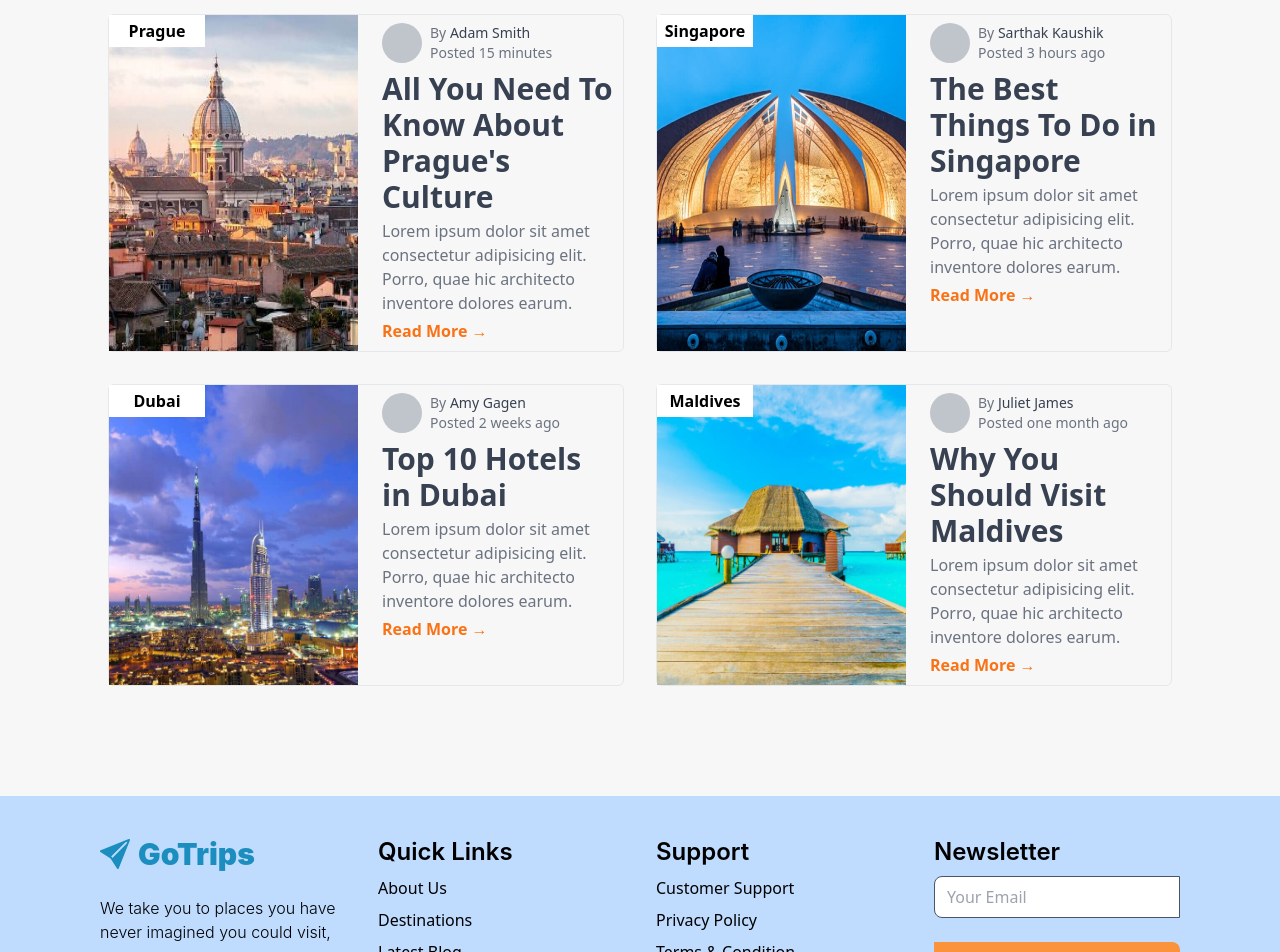
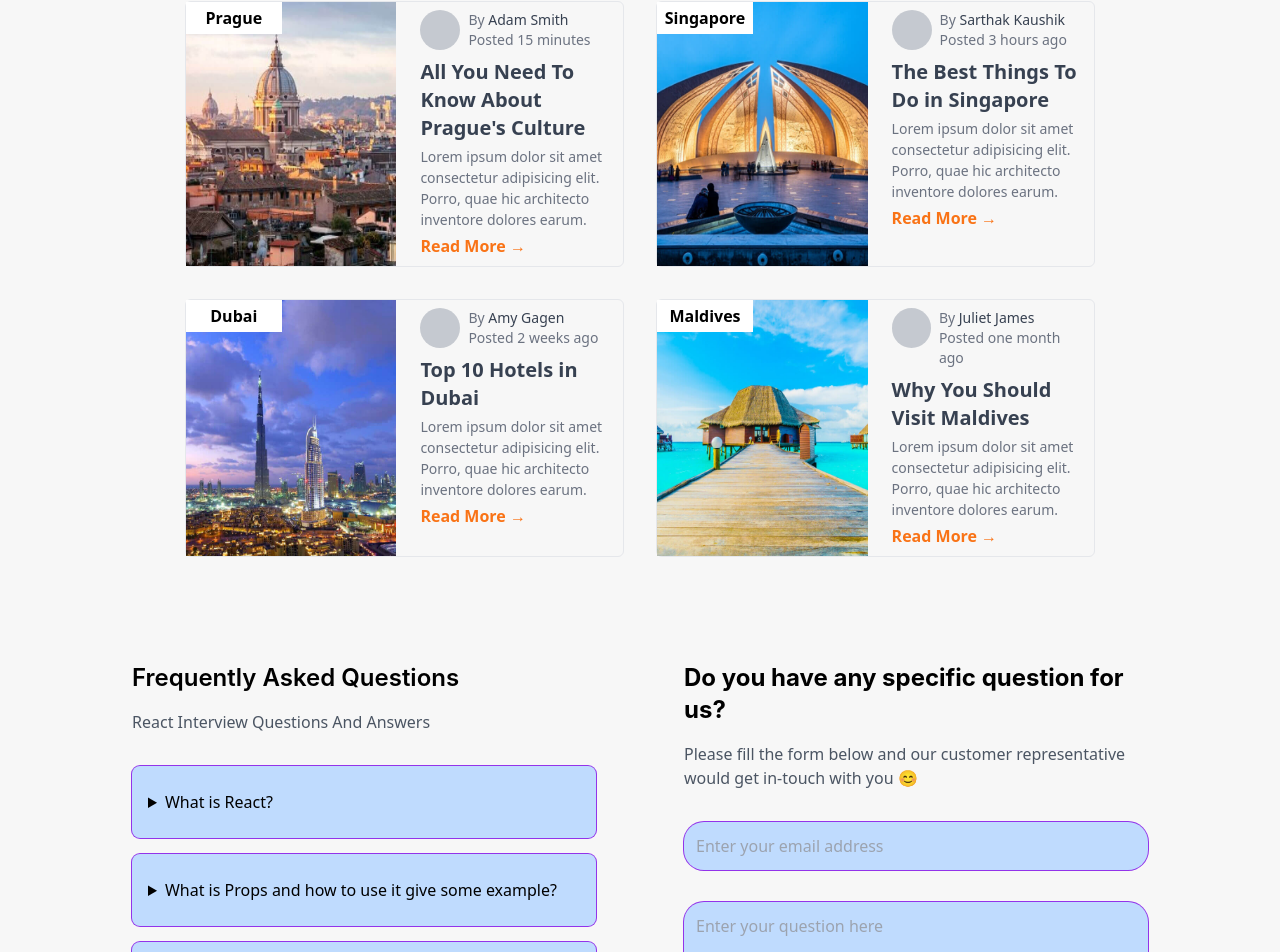
Before and after one commit to Toyocodes/GoTrips, a React (Vite) app: page / in a window 1280 px wide. Shown: the part 4137-5089 px from the top of the page. Built offline with nearby package versions, Linux system fonts and the light colour scheme.

Commit message:
added blog and faq

```diff
--- a/package.json
+++ b/package.json
@@ -15,7 +15,8 @@
     "react-dom": "^18.2.0",
     "react-icons": "^4.10.1",
     "react-slick": "^0.29.0",
-    "slick-carousel": "^1.8.1"
+    "slick-carousel": "^1.8.1",
+    "swiper": "^10.2.0"
   },
   "devDependencies": {
     "@types/react": "^18.2.14",
--- a/src/App.jsx
+++ b/src/App.jsx
@@ -8,6 +8,7 @@ import DestinationFilter from './Components/DestinationFilter'
 import Offer from './Components/Offer'
 import Gallery from './Components/Gallery'
 import Blog from './Components/Blog'
+import Faq from './Components/Faq'
 import Footer from './Components/Footer'
 
 
@@ -23,6 +24,7 @@ function App() {
       {/* <About /> */}
       <Gallery />
       <Blog />
+      <Faq/>
       <Footer />
     </div>
   )
--- a/src/Components/Blog.jsx
+++ b/src/Components/Blog.jsx
@@ -6,12 +6,12 @@ import Img4 from '../assets/destination-4.jpg'
 
 const Blog = () => {
   return (
-    <section className="container mx-auto">
-         <h2 className='text-center mt-[-260px] sm:mt-[-330px] md:mt-[-330px] lg:mt-[6rem]
+    <section className="container mx-auto xs:px-[10%] md:px-[2%] lg:px-[6%]">
+         <h2 className='text-center mt-[9%] sm:mt-[9%] md:mt-[9%] lg:mt-[9%]
             text-3xl sm:text-3xl lg:text-3xl 2xl:text-4xl mb-8' data-aos="flip-left">Our Blog</h2>
 
 
-        <div className="grid grid-cols-1 sm:grid-cols-2 lg:grid-cols-2 gap-8 p-2">
+        <div className="grid grid-cols-1 md:grid-cols-2 sm:grid-cols-1 lg:grid-cols-2 gap-8 p-2">
 
             <div className="blog-post grid grid-cols-1 sm:grid-cols-2 lg:grid-cols-2 gap-4 w-full overflow-none border rounded-md">
                 <div className="max-w-2xl h-auto relative">
@@ -31,10 +31,10 @@ const Blog = () => {
                         </div>
                     </div>
                     <div>
-                        <h4 className="text-3xl font-bold text-gray-700 cursor-pointer hover:text-gray-800">
-                            <a href="single.html">All You Need To Know About Prague's Culture</a>
+                        <h4 className="text-[1rem] xs:text-xl md:text-xl sm:text-3xl font-bold text-gray-700 cursor-pointer hover:text-gray-800">
+                        All You Need To Know About Prague's Culture
                         </h4>
-                        <p className="text-md my-1 text-gray-500 font-sans">
+                        <p className="text-[14px] my-1 text-gray-500 font-sans">
                             Lorem ipsum dolor sit amet consectetur adipisicing elit. Porro, quae hic architecto inventore dolores earum.
                         </p>
                         <a href="https://prague.org/all-you-need-to-know-about-czech-culture/" target="_blank"
@@ -62,10 +62,10 @@ const Blog = () => {
                         </div>
                     </div>
                     <div>
-                        <h4 className="text-3xl font-bold text-gray-700 cursor-pointer hover:text-gray-800">
-                        <a href="single.html">The Best Things To Do in Singapore</a>
+                        <h4 className="text-[1rem] xs:text-xl md:text-xl sm:text-3xl font-bold text-gray-700 cursor-pointer hover:text-gray-800">
+                        The Best Things To Do in Singapore
                         </h4>
-                        <p className="text-md my-1 text-gray-500 font-sans">
+                        <p className="text-[14px] my-1 text-gray-500 font-sans">
                         Lorem ipsum dolor sit amet consectetur adipisicing elit. Porro, quae hic architecto inventore dolores earum.
                         </p>
                         <a href="https://www.tripadvisor.com/Attractions-g294265-Activities-Singapore.html" target="_blank"
@@ -92,10 +92,10 @@ const Blog = () => {
                         </div>
                     </div>
                     <div>
-                        <h4 className="text-3xl font-bold text-gray-700 cursor-pointer hover:text-gray-800">
-                            <a href="single.html">Top 10 Hotels in Dubai</a>
+                        <h4 className="text-[1rem] xs:text-xl md:text-xl sm:text-3xl font-bold text-gray-700 cursor-pointer hover:text-gray-800">
+                            Top 10 Hotels in Dubai
                             </h4>
-                            <p className="text-md my-1 text-gray-500 font-sans">
+                            <p className="text-[14px] my-1 text-gray-500 font-sans">
                             Lorem ipsum dolor sit amet consectetur adipisicing elit. Porro, quae hic architecto inventore dolores earum.
                             </p>
                             <a href="https://www.luxuryhotelsguides.com/?ufi=-782831&gclid=Cj0KCQjw9fqnBhDSARIsAHlcQYQMCR_K_hk_LwvVHB0gKfehSp8JevwY40qE3a2laHdinV7PVqsbangaAmxgEALw_wcB"
@@ -123,10 +123,10 @@ const Blog = () => {
                         </div>
                     </div>
                     <div className='h-full'>
-                        <h4 className="text-3xl font-bold text-gray-700 cursor-pointer hover:text-gray-800">
-                        <a href="single.html">Why You Should Visit Maldives</a>
+                        <h4 className="text-[1rem] xs:text-xl md:text-xl sm:text-3xl font-bold text-gray-700 cursor-pointer hover:text-gray-800">
+                        Why You Should Visit Maldives
                         </h4>
-                        <p className="text-md my-1 text-gray-500 font-sans">
+                        <p className="text-[14px] my-1 text-gray-500 font-sans">
                         Lorem ipsum dolor sit amet consectetur adipisicing elit. Porro, quae hic architecto inventore dolores earum.
                         </p>
                         <a href="https://www.maldivessecrets.com/post/10-reasons-to-visit-maldives#:~:text=The%20Maldives%20is%20world%2Dfamous,multitude%20of%20other%20underwater%20species!"
--- /dev/null
+++ b/src/Components/Faq.jsx
@@ -0,0 +1,74 @@
+import React from 'react'
+
+const Faq = () => {
+  return (
+    <div className='container mx-auto'>
+        <div className="grid grid-cols-1 md:grid-cols-2 sm:grid-cols-1 lg:grid-cols-2 gap-6 h-screen mt-[6%]">
+            <div>
+                <div className="container flex flex-col justify-center px-4 py-8 mx-auto md:p-8">
+                    <h2 className="text-2xl font-semibold">
+                        Frequently Asked Questions
+                    </h2>
+                    <p className="mt-4 mb-8 text-gray-600">
+                        React Interview Questions And Answers
+                    </p>
+                    <div className="space-y-4">
+                        <details className="w-full rounded-lg ring-1 ring-purple-600 bg-blue-200">
+                            <summary className="px-4 py-6">
+                                What is React?
+                            </summary>
+                            <p className="px-4 py-6 pt-0 ml-4 -mt-4 text-gray-600">
+                                React is a front-end JavaScript library
+                                developed by <br />Facebook in 2011.
+                            </p>
+                        </details>
+                        <details className="w-full rounded-lg ring-1 ring-purple-600 bg-blue-200">
+                            <summary className="px-4 py-6">
+                            What is Props and how to use it give some example?
+                            </summary>
+                            <p className="px-4 py-6 pt-0 ml-4 -mt-4 text-gray-600">
+                            Props is the shorthand for Properties in React.
+                            </p>
+                        </details>
+                        <details className="w-full rounded-lg ring-1 ring-purple-600 bg-blue-200">
+                            <summary className="px-4 py-6">
+                            How to install tailwind css in react js ?
+                            </summary>
+                            <p className="px-4 py-6 pt-0 ml-4 -mt-4 text-gray-600">
+                            What are synthetic events in React?
+                            </p>
+                        </details>
+                    </div>
+                </div>
+            </div>
+
+            <div>
+                <div className="md:p-8">
+                    <h2 className="text-2xl font-bold">
+                        Do you have any specific question for us?
+                    </h2>
+                    <p className="mt-4 mb-8 text-gray-600">
+                        Please fill the form below and our customer representative would get in-touch
+                        with you 😊
+                    </p>
+                    <div>
+                        <input type="text" placeholder='Enter your email address'
+                            className='bg-blue-200 text-black p-3 mb-8 ring-purple-600 w-full rounded-[20px] ring-1 outline-none'/>
+                    </div>
+                    <div>
+                        <textarea name="msg" placeholder='Enter your question here' cols="30" rows="10"
+                        className='bg-blue-200 h-[110px] text-black p-3 ring-purple-600 w-full outline-none rounded-[20px] ring-1'></textarea>
+                    </div>
+                    <button className='w-full bg-orange-500 text-white text-[14px] p-2 mt-6 rounded-[20px] hover:bg-transparent hover:ring-1 hover:text-orange-600 hover:ring-orange-600'>
+                        Submit Enquiry
+                    </button>
+                </div>
+            </div>
+
+
+        </div>
+    </div>
+  )
+}
+
+export default Faq
--- a/src/Components/Footer.jsx
+++ b/src/Components/Footer.jsx
@@ -17,7 +17,7 @@ export default function Footer() {
     "Tour Guide",
   ];
   return (
-    <footer className="text-black py-10 px-7 mt-[8%] bg-blue-200">
+    <footer className="text-black py-10 px-7 sm:mt-[8%] bg-blue-200">
       <div className="container mx-auto">
         <div className="upper-footer grid grid-cols-1 md:grid-cols-4 gap-8 justify-center border-b-2 border-colorPrimary pb-8">
           <div className="col">
--- a/src/Components/Hero.jsx
+++ b/src/Components/Hero.jsx
@@ -38,8 +38,6 @@ const handleSubmit = (e) => {
 
 
   return (
-
-
       <div className='hero-container' id='home'>
         <div className="relative h-[100vh] bg-gradient-to-b from-black via-black to-transparent
           bg-fixed bg-cover bg-center bg-no-repeat">
--- a/src/Components/NavBar.jsx
+++ b/src/Components/NavBar.jsx
@@ -124,7 +124,7 @@ const NavBar = () => {
 
       <div onClick={handleClick} className='menubtn flex justify-end md:hidden z-[100]'>
         {nav ? (<FaTimes size={35} className='text-white hover:text-orange-400 cursor-pointer ease-in duration-300'/>)
-         : (<FaBars size={35} className='text-white hover:text-orange-400 cursor-pointer ease-in duration-300'/>)}
+         : (<FaBars size={35} className='text-white hover:text-blue-400 cursor-pointer ease-in duration-300'/>)}
 
       </div>
 
--- a/src/index.css
+++ b/src/index.css
@@ -47,8 +47,9 @@ section >h2{
     transition: background-color 0.2s;
   }
 
+  /* scrolling */
   .scrolling .navbar {
-      background-color: #8eb3f8;
+      background-color: #2f5bac;
     }
     .scrolling .navbar a:hover {
       color: #000;
```
Also changed, not shown: src/Components/Testimonials.jsx (added), 1 other file (tests, documents, lock files or other folders).
